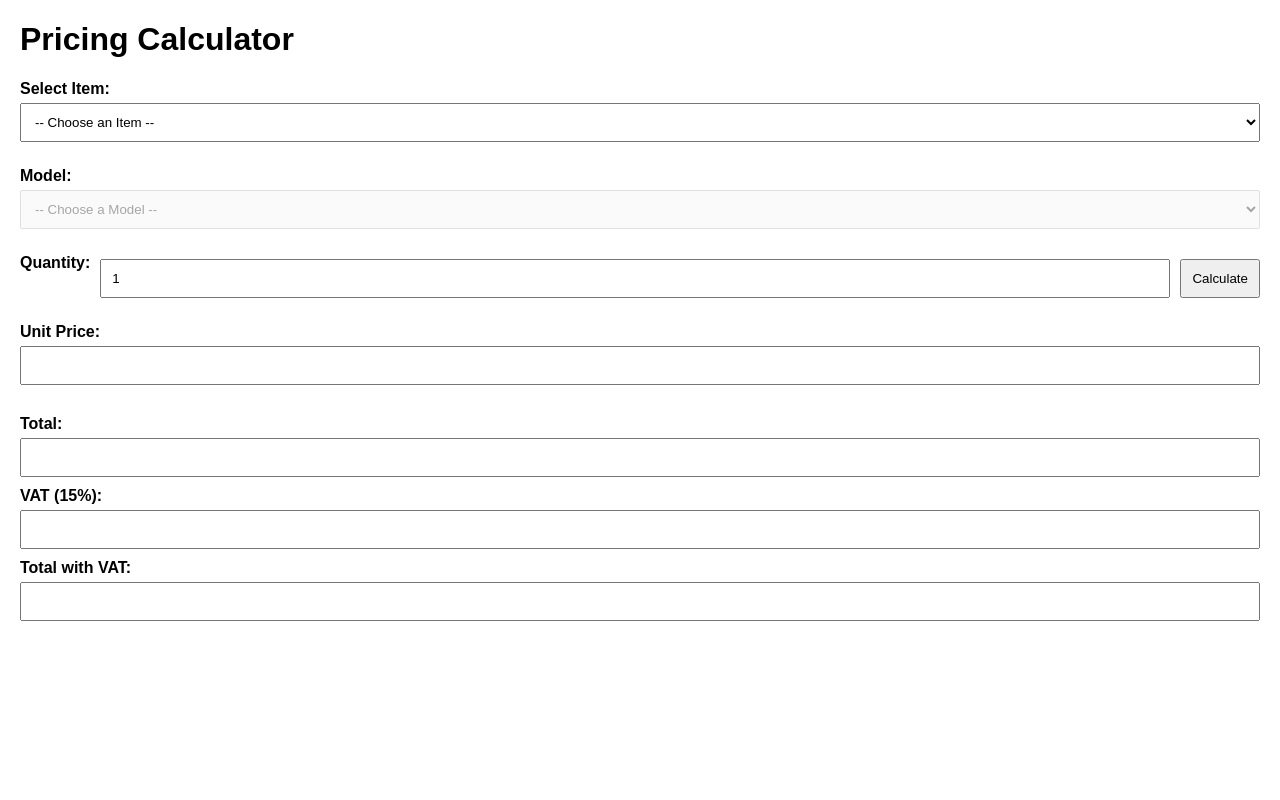
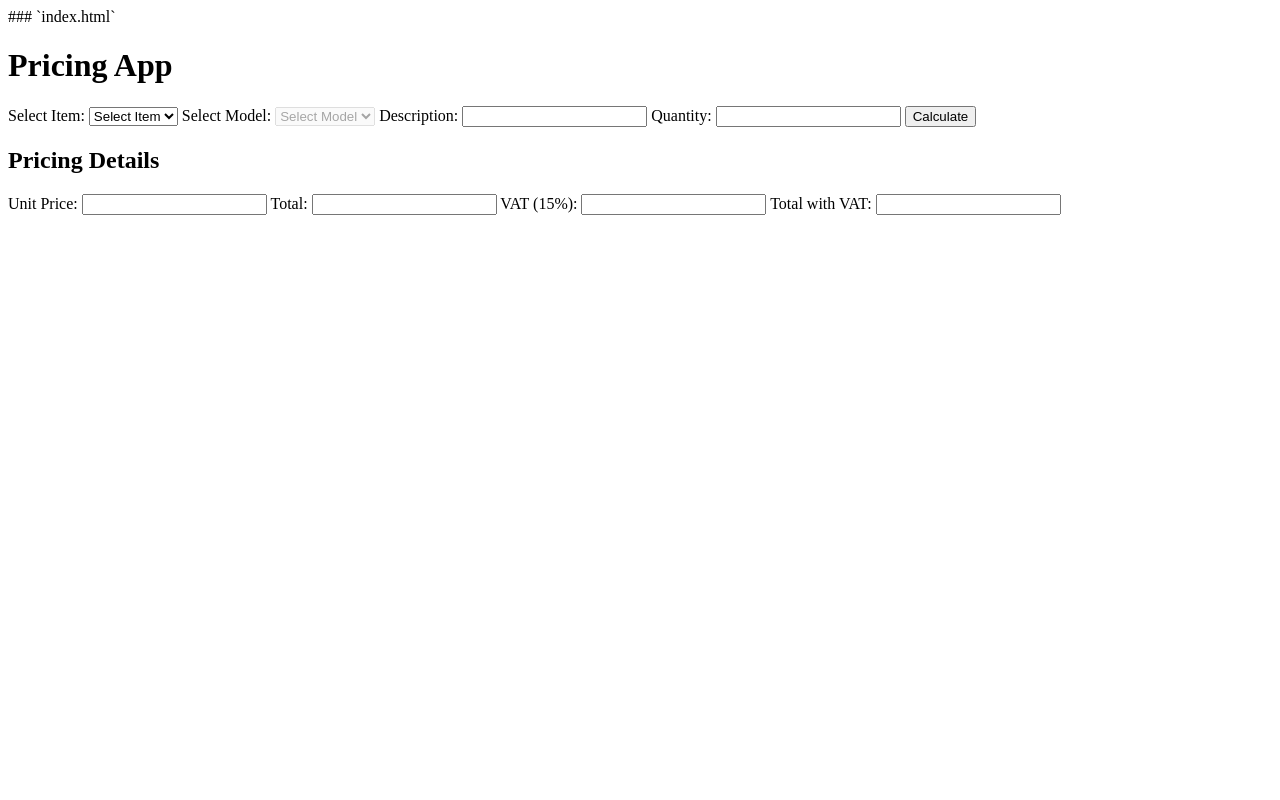
Before and after one commit to LoneCodeTinker/pricing_web_app, a Flask app: page / in a window 1280 px wide. Run offline with Flask 3, Linux system fonts and the light colour scheme; parts of the project's set-up code (start-up, migrations or seed data) failed here and were passed over.

Commit message:
v0.6.1 - improved data loading function, moved xlsx file in /data

```diff
--- a/app.py
+++ b/app.py
@@ -1,84 +1,90 @@
-from flask import Flask, render_template, request, jsonify
+# `app.py`
+from flask_cors import CORS
+from flask import Flask, jsonify, request, render_template
 import pandas as pd
 
 app = Flask(__name__)
+CORS(app)
+
+# Load data from Excel
+EXCEL_FILE = 'data/data.xlsx'
 
 
 def load_data():
-    items_data = pd.read_excel('data.xlsx', sheet_name='items')
-    models_data = pd.read_excel('data.xlsx', sheet_name='models')
-    return items_data['Item'].tolist(), models_data
+    items_data = pd.read_excel(EXCEL_FILE, sheet_name='items')
+    models_data = pd.read_excel(EXCEL_FILE, sheet_name='models')
+    return items_data, models_data
 
 
-items, models_df = load_data()
-
-
-@app.route('/calculate_books', methods=['POST'])
-def calculate_books():
-    data = request.json
-    pages = data.get('pages')
-    binding = data.get('binding')
-
-    if pages is None or binding is None:
-        return jsonify({"error": "Missing book details."}), 400
-
-    # Define binding type costs
-    binding_costs = {
-        "Spiral Binding": 1.0,
-        "Saddle Stitch": 1.5,
-        "Perfect Bound": 2.0,
-        "Hard Cover": 3.0,
-    }
-
-    # Get the price per page from the models DataFrame
-    books_row = models_df[(models_df['Item'] == 'Books')].iloc[0]
-    price_per_page = books_row['Price']
-
-    # Calculate the price
-    binding_price = binding_costs.get(binding, 0)
-    total_price = (price_per_page * pages) + binding_price
-
-    return jsonify({"price": total_price})
+items_df, models_df = load_data()
 
 
 @app.route('/')
-def index():
-    return render_template('index.html', items=items)
+def home():
+    return render_template('index.html')
+
+
+@app.route('/get_items', methods=['GET'])
+def get_items():
+    items = items_df['Item'].dropna().tolist()
+    print("Serving items:", items)  # debugging
+    return jsonify(items)
 
 
 @app.route('/get_models', methods=['POST'])
 def get_models():
     selected_item = request.json.get('item')
     if not selected_item:
-        return jsonify({"error": "No item selected"}), 400
+        return jsonify([])
 
     filtered_models = models_df[models_df['Item'] == selected_item]
-    models = filtered_models.to_dict(orient='records')
-    return jsonify(models)
+    models_list = filtered_models[['Model', 'Description', 'Price']].to_dict(orient='records')
+    return jsonify(models_list)
 
 
 @app.route('/calculate', methods=['POST'])
 def calculate():
     data = request.json
+    item = data.get('item')
     model = data.get('model')
-    quantity = data.get('quantity', 1)
+    quantity = int(data.get('quantity', 0))
 
-    selected_model = models_df[models_df['Model'] == model]
-    if selected_model.empty:
-        return jsonify({"error": "Model not found"}), 404
+    if not item or not model or quantity <= 0:
+        return jsonify({'error': 'Invalid input'}), 400
 
-    unit_price = float(selected_model['Price'].values[0])
-    description = selected_model['Description'].values[0]
+    filtered_models = models_df[(models_df['Item'] == item) & (models_df['Model'] == model)]
+    if filtered_models.empty:
+        return jsonify({'error': 'Model not found'}), 404
+
+    unit_price = float(filtered_models['Price'].iloc[0])
+
+    if item == 'Book':
+        pages = int(data.get('pages', 0))
+        binding_type = data.get('binding_type')
+
+        if not pages or not binding_type:
+            return jsonify({'error': 'Invalid input for books'}), 400
+
+        binding_prices = {
+            'Spiral Binding': 1.5,
+            'Saddle Stitch': 2.0,
+            'Perfect Bound': 2.5,
+            'Hard Cover': 5.0
+        }
+
+        binding_price = binding_prices.get(binding_type, 0)
+        unit_price = unit_price * pages + binding_price
+
     total = unit_price * quantity
     vat = total * 0.15
     total_with_vat = total + vat
+    print("Received data:", request.json)
 
     return jsonify({
-        "unit_price": unit_price,
-        "description": description,
-        "total": total,
-        "vat": vat,
-        "total_with_vat": total_with_vat
+        'unit_price': round(unit_price, 2),
+        'total': round(total, 2),
+        'vat': round(vat, 2),
+        'total_with_vat': round(total_with_vat, 2)
     })
 
 
--- /dev/null
+++ b/static/js/scripts.js
@@ -0,0 +1,85 @@
+document.addEventListener('DOMContentLoaded', () => {
+    const itemSelect = document.getElementById('item');
+    const modelSelect = document.getElementById('model');
+    const descriptionField = document.getElementById('description');
+    const quantityField = document.getElementById('quantity');
+    const calculateButton = document.getElementById('calculate');
+    const resultFields = {
+        unitPrice: document.getElementById('unit-price'),
+        total: document.getElementById('total'),
+        vat: document.getElementById('vat'),
+        totalWithVat: document.getElementById('total-with-vat')
+    };
+
+    const bindingTypeSection = document.getElementById('binding-type-section');
+    const pagesField = document.getElementById('pages');
+
+    itemSelect.addEventListener('change', async () => {
+        const selectedItem = itemSelect.value;
+        bindingTypeSection.style.display = selectedItem === 'Books' ? 'block' : 'none';
+
+        const response = await fetch('/get_models', {
+            method: 'POST',
+            headers: { 'Content-Type': 'application/json' },
+            body: JSON.stringify({ item: selectedItem })
+        });
+        const models = await response.json();
+
+        modelSelect.innerHTML = '<option value="">Select Model</option>';
+        models.forEach(model => {
+            const option = document.createElement('option');
+            option.value = model.Model;
+            option.textContent = model.Model;
+            option.dataset.description = model.Description;
+            option.dataset.price = model.Price;
+            modelSelect.appendChild(option);
+        });
+    });
+
+    modelSelect.addEventListener('change', () => {
+        const selectedOption = modelSelect.options[modelSelect.selectedIndex];
+        descriptionField.value = selectedOption.dataset.description || '';
+    });
+
+    calculateButton.addEventListener('click', async () => {
+        const selectedItem = itemSelect.value;
+        const selectedModel = modelSelect.value;
+        const quantity = parseFloat(quantityField.value) || 0;
+        const bindingType = document.querySelector('input[name="binding-type"]:checked')?.value;
+        const pages = parseInt(pagesField.value, 10) || 0;
+
+        const response = await fetch('/calculate', {
+            method: 'POST',
+            headers: { 'Content-Type': 'application/json' },
+            body: JSON.stringify({ item: selectedItem, model: selectedModel, quantity, binding_type: bindingType, pages })
+        });
+        const result = await response.json();
+
+        resultFields.unitPrice.value = result.unit_price || '';
+        resultFields.total.value = result.total || '';
+        resultFields.vat.value = result.vat || '';
+        resultFields.totalWithVat.value = result.total_with_vat || '';
+    });
+});
+document.getElementById("item").addEventListener("change", function () {
+    const selectedItem = this.value;
+    console.log("Selected item:", selectedItem);  // Debugging
+    fetch('/get_models', {
+        method: 'POST',
+        headers: { 'Content-Type': 'application/json' },
+        body: JSON.stringify({ item: selectedItem })
+    })
+    .then(response => response.json())
+    .then(data => {
+        console.log("Models received:", data);  // Debugging
+        const modelDropdown = document.getElementById("model");
+        modelDropdown.innerHTML = "";  // Clear previous options
+        data.forEach(model => {
+            const option = document.createElement("option");
+            option.value = model.Model;
+            option.textContent = model.Model;
+            modelDropdown.appendChild(option);
+        });
+        modelDropdown.disabled = false;
+    });
+});
--- a/templates/index.html
+++ b/templates/index.html
@@ -1,80 +1,59 @@
+### `index.html`
 <!DOCTYPE html>
 <html lang="en">
 <head>
     <meta charset="UTF-8">
     <meta name="viewport" content="width=device-width, initial-scale=1.0">
     <title>Pricing App</title>
-    <style>
-        body {
-            font-family: Arial, sans-serif;
-            margin: 20px;
-        }
-        .form-group {
-            margin-bottom: 15px;
-        }
-        label {
-            font-weight: bold;
-            display: block;
-        }
-        input, select, button {
-            width: 100%;
-            padding: 10px;
-            margin-top: 5px;
-            margin-bottom: 10px;
-            box-sizing: border-box;
-        }
-        .inline {
-            display: flex;
-            gap: 10px;
-        }
-        .inline button {
-            width: auto;
-        }
-        .gap {
-            margin-top: 20px;
-        }
-    </style>
+    <script src="static/js/scripts.js" defer></script>
 </head>
 <body>
-    <h1>Pricing Calculator</h1>
-    <form id="pricing-form">
-        <div class="form-group">
-            <label for="item-select">Select Item:</label>
-            <select id="item-select" name="item">
-                <option value="">-- Choose an Item --</option>
-                {% for item in items %}
-                <option value="{{ item }}">{{ item }}</option>
-                {% endfor %}
+    <h1>Pricing App</h1>
+
+    <label for="item">Select Item:</label>
+    <select id="item">
+        <option value="">Select Item</option>
     </select>
+
+    <label for="model">Select Model:</label>
+    <select id="model" disabled>
+        <option value="">Select Model</option>
+    </select>
+
+    <label for="description">Description:</label>
+    <input type="text" id="description" readonly>
+
+    <label for="quantity">Quantity:</label>
+    <input type="number" id="quantity" min="1">
+
+    <div id="binding-type-section" style="display: none;">
+        <h3>Binding Type:</h3>
+        <input type="radio" id="spiral" name="binding-type" value="Spiral Binding">
+        <label for="spiral">Spiral Binding</label>
+        <input type="radio" id="saddle" name="binding-type" value="Saddle Stitch">
+        <label for="saddle">Saddle Stitch</label>
+        <input type="radio" id="perfect" name="binding-type" value="Perfect Bound">
+        <label for="perfect">Perfect Bound</label>
+        <input type="radio" id="hard" name="binding-type" value="Hard Cover">
+        <label for="hard">Hard Cover</label>
+
+        <label for="pages">Number of Pages:</label>
+        <input type="number" id="pages" min="1">
     </div>
-        <div class="form-group">
-            <label for="model-select">Model:</label>
-            <select id="model-select" name="model" disabled>
-                <option value="">-- Choose a Model --</option>
-            </select>
-        </div>
-        <div class="form-group">
-            <label id="additional-fields-label" style="display: none;">Additional Fields:</label>
-            <div id="additional-fields"></div>
-        </div>
-        <div class="form-group inline">
-            <label for="quantity">Quantity:</label>
-            <input type="number" id="quantity" name="quantity" min="1" value="1">
-            <button type="button" id="calculate-btn">Calculate</button>
-        </div>
-        <div class="form-group">
+
+    <button id="calculate">Calculate</button>
+
+    <h2>Pricing Details</h2>
     <label for="unit-price">Unit Price:</label>
-            <input type="text" id="unit-price" name="unit-price" readonly>
-        </div>
-        <div class="form-group gap">
+    <input type="text" id="unit-price" readonly>
+
     <label for="total">Total:</label>
-            <input type="text" id="total" name="total" readonly>
+    <input type="text" id="total" readonly>
+
     <label for="vat">VAT (15%):</label>
-            <input type="text" id="vat" name="vat" readonly>
+    <input type="text" id="vat" readonly>
+
     <label for="total-with-vat">Total with VAT:</label>
-            <input type="text" id="total-with-vat" name="total-with-vat" readonly>
-        </div>
-    </form>
-    <script src="static/scripts.js"></script>
+    <input type="text" id="total-with-vat" readonly>
 </body>
 </html>
```
Also changed, not shown: 1 other file. Lines whose indentation alone changed are shown as unchanged.
